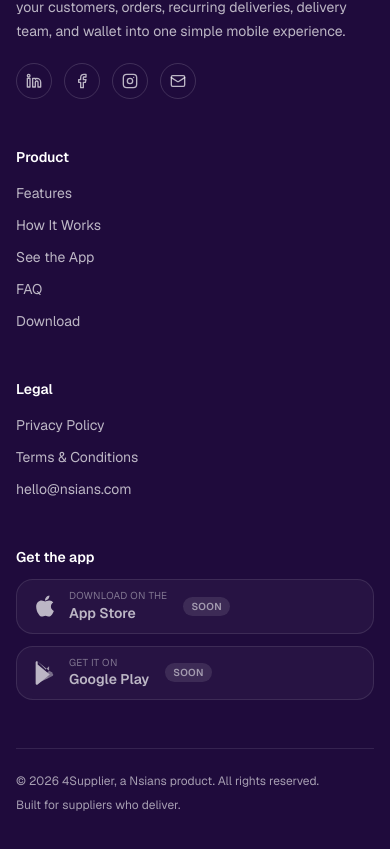
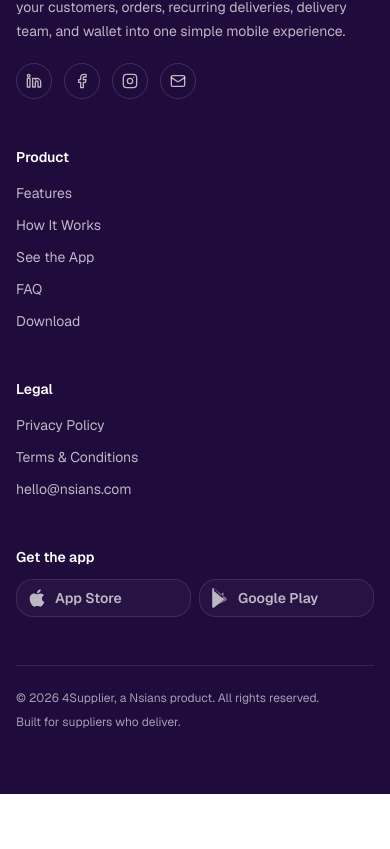
Before and after one commit to NadirBakhsh/supplier-website, a Next.js app: page /privacy-policy in a window 390 px wide. Shown: the part 9744-10593 px from the top of the page. After the commit the page ends 10538 px from the top, so only its background shows below. Built offline with nearby package versions, Linux system fonts and the light colour scheme.

Commit message:
Integrate Tooltip component into layout and download buttons, enhancing user experience with tooltips for upcoming features. Update Hero and site content for improved readability and responsiveness.

```diff
--- a/app/layout.tsx
+++ b/app/layout.tsx
@@ -4,6 +4,7 @@ import "./globals.css"
 import { Header } from "@/components/layout/header"
 import { Footer } from "@/components/layout/footer"
 import { SmoothScroll } from "@/components/layout/smooth-scroll"
+import { TooltipProvider } from "@/components/ui/tooltip"
 import { JsonLd } from "@/components/seo/json-ld"
 import { organizationJsonLd, softwareApplicationJsonLd, websiteJsonLd } from "@/lib/seo"
 import { SITE_DESCRIPTION, SITE_NAME, SITE_TAGLINE, SITE_URL } from "@/lib/content/site"
@@ -71,6 +72,7 @@ export default function RootLayout({ children }: LayoutProps<"/">) {
       className={`${geistSans.variable} ${geistMono.variable} h-full antialiased`}
     >
       <body className="flex min-h-full flex-col">
+        <TooltipProvider>
           <JsonLd data={organizationJsonLd()} />
           <JsonLd data={websiteJsonLd()} />
           <JsonLd data={softwareApplicationJsonLd()} />
@@ -78,6 +80,7 @@ export default function RootLayout({ children }: LayoutProps<"/">) {
           <Header />
           <main className="flex-1">{children}</main>
           <Footer />
+        </TooltipProvider>
       </body>
     </html>
   )
--- a/components/layout/footer.tsx
+++ b/components/layout/footer.tsx
@@ -84,7 +84,10 @@ export function Footer() {
 
           <div className="flex flex-col gap-3">
             <h3 className="text-sm font-semibold text-white">Get the app</h3>
-            <DownloadButtons tone="dark" className="flex-col items-stretch" />
+            <DownloadButtons
+              tone="dark"
+              className="w-full flex-nowrap *:flex-1 sm:flex-nowrap sm:*:flex-1"
+            />
           </div>
         </div>
 
--- a/components/ui/download-buttons.tsx
+++ b/components/ui/download-buttons.tsx
@@ -1,10 +1,13 @@
+"use client"
+
 import type { ReactNode } from "react"
 import { APP_STORE_URL, PLAY_STORE_URL } from "@/lib/constants/links"
 import { cn } from "@/lib/utils"
+import { Tooltip, TooltipContent, TooltipTrigger } from "@/components/ui/tooltip"
 
 function AppleIcon() {
   return (
-    <svg viewBox="0 0 384 512" className="h-6 w-6 fill-current" aria-hidden="true">
+    <svg viewBox="0 0 384 512" className="h-5 w-5 fill-current sm:h-6 sm:w-6" aria-hidden="true">
       <path d="M318.7 268.7c-.2-36.7 16.4-64.4 50-84.8-18.8-26.9-47.2-41.7-84.7-44.6-35.5-2.8-74.3 20.7-88.5 20.7-15 0-49.4-19.7-76.4-19.7C63.3 141.2 4 184.8 4 273.5q0 39.3 14.4 81.2c12.8 36.7 59 126.7 107.2 125.2 25.2-.6 43-17.9 75.8-17.9 31.8 0 48.3 17.9 76.4 17.9 48.6-.7 90.4-82.5 102.6-119.3-65.2-30.7-61.7-90-61.7-91.9zm-56.6-164.2c27.3-32.4 24.8-61.9 24-72.5-24.1 1.4-52 16.4-67.9 34.9-17.5 19.8-27.8 44.3-25.6 71.9 26-2 49.7-15.2 69.5-34.3z" />
     </svg>
   )
@@ -12,7 +15,7 @@ function AppleIcon() {
 
 function PlayIcon() {
   return (
-    <svg viewBox="0 0 512 512" className="h-6 w-6 fill-current" aria-hidden="true">
+    <svg viewBox="0 0 512 512" className="h-5 w-5 fill-current sm:h-6 sm:w-6" aria-hidden="true">
       <path d="M99.6 8.32a29.5 29.5 0 0 0-27.5-2 29.6 29.6 0 0 0-15.7 27.1v445.2a29.6 29.6 0 0 0 15.7 27.1 29.5 29.5 0 0 0 27.5-2l257.9-214.6-257.9-214.6z" />
       <path d="M414.8 244.3 343.4 210l-72.4 72.4 72.4 72.4 71.4-34.3a29.2 29.2 0 0 0 0-52.9z" opacity=".55" />
       <path d="M343.4 210 99.6 8.32c-1.6-1.2-3.3-2.1-5-2.9l176.4 176.4 72.4-72.4z" opacity=".8" />
@@ -33,7 +36,7 @@ function StoreButton({ href, icon, eyebrow, label, tone }: StoreButtonProps) {
   const isDisabled = !href
 
   const classes = cn(
-    "group flex items-center gap-3 rounded-xl border px-4 py-2.5 transition-colors",
+    "group flex min-w-0 items-center gap-2 rounded-xl border px-2.5 py-2 transition-colors sm:gap-3 sm:px-4 sm:py-2.5",
     tone === "dark"
       ? "border-white/15 bg-white/5 text-white hover:border-white/30 hover:bg-white/10"
       : "border-border bg-background text-foreground hover:border-brand-300 hover:bg-brand-50",
@@ -42,34 +45,29 @@ function StoreButton({ href, icon, eyebrow, label, tone }: StoreButtonProps) {
 
   const content = (
     <>
-      {icon}
-      <span className="flex flex-col items-start leading-tight">
+      <span className="shrink-0">{icon}</span>
+      <span className="flex min-w-0 flex-col items-start leading-tight sm:flex-col">
         <span
           className={cn(
-            "text-[10px] uppercase tracking-wide",
+            "hidden text-[10px] uppercase tracking-wide sm:inline",
             tone === "dark" ? "text-white/60" : "text-muted-foreground"
           )}
         >
           {eyebrow}
         </span>
-        <span className="text-sm font-semibold">{label}</span>
+        <span className="truncate text-sm font-semibold">{label}</span>
       </span>
     </>
   )
 
   if (isDisabled) {
     return (
-      <span className={classes} aria-disabled="true" role="button" tabIndex={-1}>
-        {content}
-        <span
-          className={cn(
-            "ml-1 rounded-full px-2 py-0.5 text-[10px] font-semibold uppercase tracking-wide",
-            tone === "dark" ? "bg-white/15 text-white/80" : "bg-muted text-muted-foreground"
-          )}
-        >
-          Soon
-        </span>
-      </span>
+      <Tooltip>
+        <TooltipTrigger type="button" className={classes} aria-disabled="true">
+          {content}
+        </TooltipTrigger>
+        <TooltipContent side="top">Coming soon</TooltipContent>
+      </Tooltip>
     )
   }
 
@@ -87,7 +85,12 @@ type DownloadButtonsProps = {
 
 export function DownloadButtons({ tone = "light", className }: DownloadButtonsProps) {
   return (
-    <div className={cn("flex flex-wrap items-center gap-3", className)}>
+    <div
+      className={cn(
+        "flex flex-nowrap items-stretch gap-2 *:min-w-0 *:flex-1 sm:flex-wrap sm:gap-3 sm:*:flex-none",
+        className
+      )}
+    >
       <StoreButton
         href={APP_STORE_URL}
         icon={<AppleIcon />}
--- /dev/null
+++ b/components/ui/tooltip.tsx
@@ -0,0 +1,65 @@
+"use client"
+
+import { Tooltip as TooltipPrimitive } from "@base-ui/react/tooltip"
+import { cn } from "cn"
+
+function TooltipProvider({
+  delay = 0,
+  ...props
+}: TooltipPrimitive.Provider.Props) {
+  return (
+    <TooltipPrimitive.Provider
+      data-slot="tooltip-provider"
+      delay={delay}
+      {...props}
+    />
+  )
+}
+
+function Tooltip({ ...props }: TooltipPrimitive.Root.Props) {
+  return <TooltipPrimitive.Root data-slot="tooltip" {...props} />
+}
+
+function TooltipTrigger({ ...props }: TooltipPrimitive.Trigger.Props) {
+  return <TooltipPrimitive.Trigger data-slot="tooltip-trigger" {...props} />
+}
+
+function TooltipContent({
+  className,
+  side = "top",
+  sideOffset = 4,
+  align = "center",
+  alignOffset = 0,
+  children,
+  ...props
+}: TooltipPrimitive.Popup.Props &
+  Pick<
+    TooltipPrimitive.Positioner.Props,
+    "align" | "alignOffset" | "side" | "sideOffset"
+  >) {
+  return (
+    <TooltipPrimitive.Portal>
+      <TooltipPrimitive.Positioner
+        align={align}
+        alignOffset={alignOffset}
+        side={side}
+        sideOffset={sideOffset}
+        className="isolate z-50"
+      >
+        <TooltipPrimitive.Popup
+          data-slot="tooltip-content"
+          className={cn(
+            "z-50 inline-flex w-fit max-w-xs origin-(--transform-origin) items-center gap-1.5 rounded-md bg-foreground px-3 py-1.5 text-xs text-background has-data-[slot=kbd]:pr-1.5 data-[side=bottom]:slide-in-from-top-2 data-[side=inline-end]:slide-in-from-left-2 data-[side=inline-start]:slide-in-from-right-2 data-[side=left]:slide-in-from-right-2 data-[side=right]:slide-in-from-left-2 data-[side=top]:slide-in-from-bottom-2 **:data-[slot=kbd]:relative **:data-[slot=kbd]:isolate **:data-[slot=kbd]:z-50 **:data-[slot=kbd]:rounded-sm data-[state=delayed-open]:animate-in data-[state=delayed-open]:fade-in-0 data-[state=delayed-open]:zoom-in-95 data-open:animate-in data-open:fade-in-0 data-open:zoom-in-95 data-closed:animate-out data-closed:fade-out-0 data-closed:zoom-out-95",
+            className
+          )}
+          {...props}
+        >
+          {children}
+          <TooltipPrimitive.Arrow className="z-50 size-2.5 translate-y-[calc(-50%-2px)] rotate-45 rounded-[2px] bg-foreground fill-foreground data-[side=bottom]:top-1 data-[side=inline-end]:top-1/2! data-[side=inline-end]:-left-1 data-[side=inline-end]:-translate-y-1/2 data-[side=inline-start]:top-1/2! data-[side=inline-start]:-right-1 data-[side=inline-start]:-translate-y-1/2 data-[side=left]:top-1/2! data-[side=left]:-right-1 data-[side=left]:-translate-y-1/2 data-[side=right]:top-1/2! data-[side=right]:-left-1 data-[side=right]:-translate-y-1/2 data-[side=top]:-bottom-2.5" />
+        </TooltipPrimitive.Popup>
+      </TooltipPrimitive.Positioner>
+    </TooltipPrimitive.Portal>
+  )
+}
+
+export { Tooltip, TooltipTrigger, TooltipContent, TooltipProvider }
--- a/lib/content/hero.ts
+++ b/lib/content/hero.ts
@@ -15,7 +15,7 @@ export const HERO_CONTENT: {
   floatingCards: HeroFloatingCard[]
 } = {
   eyebrow: "Supplier Management App",
-  headline: "Manage Your Customers. Simplify Your Deliveries. Grow Your Business.",
+  headline: "Manage Your Customers\nSimplify Your Deliveries\nGrow Your Business",
   subheadline:
     "4Supplier gives suppliers one place to manage customers, orders, recurring deliveries, your delivery team, and your wallet — instead of scattered notes, spreadsheets, and phone calls.",
   primaryCta: "Download the App",
--- a/lib/content/site.ts
+++ b/lib/content/site.ts
@@ -11,7 +11,7 @@ export const SITE_URL = "https://4supplier.com"
 export const SITE_NAME = "4Supplier"
 
 export const SITE_TAGLINE =
-  "Manage Your Customers. Simplify Your Deliveries. Grow Your Business."
+  "Manage Your Customers\nSimplify Your Deliveries\nGrow Your Business"
 
 export const SITE_DESCRIPTION =
   "4Supplier is the supplier management app that brings your customers, orders, recurring deliveries, delivery team, and wallet into one simple mobile experience."
```
Also changed, not shown: components/sections/hero.tsx (+7 -45 lines). Lines whose indentation alone changed are shown as unchanged.
